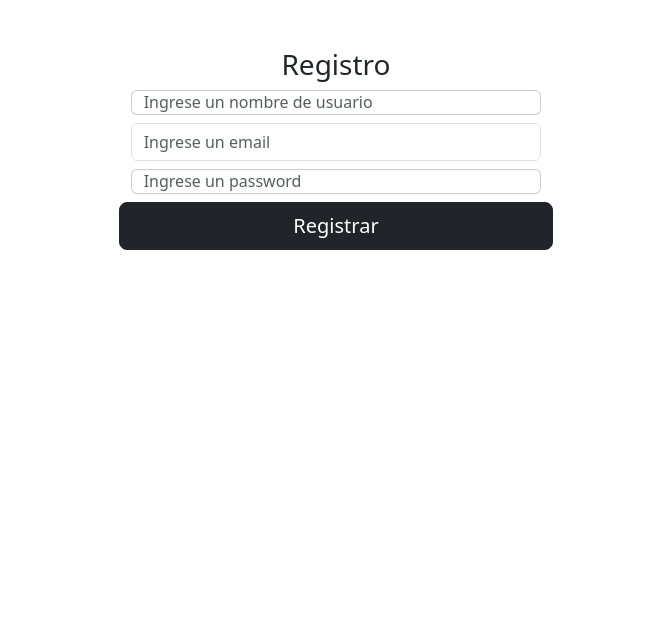
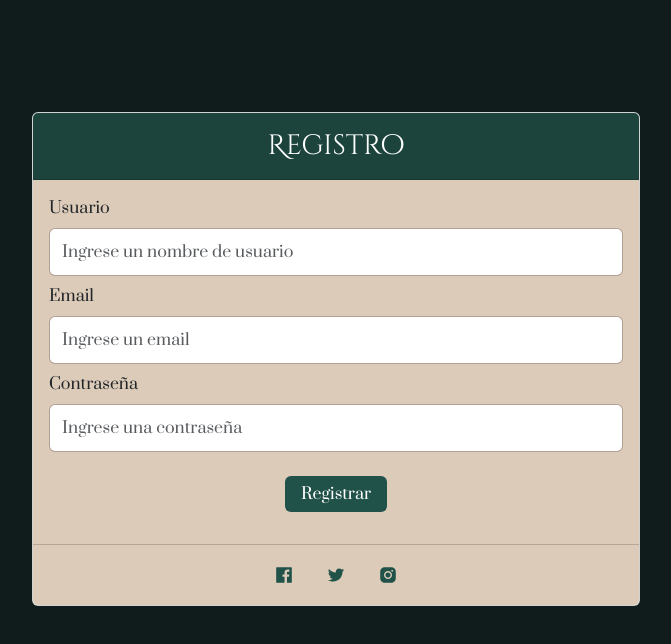
Before and after one commit to rafaortega191/rollingRestaurant-frontend, a React (Vite) app: page /signup in a window 1280 px wide. Shown: the top 644 px of the page, without its empty margins (304-975 px from the left). Built offline with nearby package versions, Linux system fonts and the light colour scheme.

Commit message:
agregue el estilo del login y del registro

```diff
--- a/package.json
+++ b/package.json
@@ -17,6 +17,7 @@
     "react-bootstrap-icons": "^1.10.3",
     "react-dom": "^18.2.0",
     "react-hook-form": "^7.45.1",
+    "react-icons": "^4.10.1",
     "react-router-dom": "^6.14.1",
     "sweetalert2": "^11.7.18",
     "sweetalert2-react-content": "^5.0.7"
--- a/src/App.css
+++ b/src/App.css
@@ -1,5 +1,9 @@
+@import url('https://fonts.googleapis.com/css2?family=Prata&display=swap');
+@import url('https://fonts.googleapis.com/css2?family=Cinzel+Decorative&family=Prata&display=swap');
+
+
+
 .app {
-    font-family: sans-serif;
     display: flex;
     align-items: center;
     justify-content: center;
@@ -7,7 +11,7 @@
     gap: 20px;
     height: 100vh;
     font-family: Cambria, Cochin, Georgia, Times, "Times New Roman", serif;
-    background-color: #f8f9fd;
+    background-color: #e6f7e6;
   }
 
   input[type="text"],
--- a/src/components/auth/Login.css
+++ b/src/components/auth/Login.css
@@ -0,0 +1,46 @@
+.titulo {
+  font-family: "Cinzel Decorative", cursive;
+  background-color: #1c443d;
+  color: #ffffff;
+}
+
+.texto_general {
+  font-family: "Prata", serif;
+  background-color: #dccbb9;
+}
+
+.mainSection {
+  height: auto;
+  width: 50%;
+}
+
+.botonIngresar {
+  background-color: #205249;
+  border: #dccbb9;
+}
+
+.botonIngresar:hover {
+  background-color: #a08070;
+}
+
+body {
+  background-color: #101c1c;
+}
+
+.botonesIconos {
+  color: #205249;
+  background-color: #dccbb9;
+  border: none;
+}
+.botonesIconos:hover {
+  background-color: #a08070; /* Cambia el color de fondo al hacer hover */
+  color: #fff;
+}
+
+
+
+input[type="email"],
+input[type="password"] {
+  height: 6vh;
+  border: 1px solid rgba(0, 0, 0, 0.2);
+}
--- a/src/components/auth/Login.jsx
+++ b/src/components/auth/Login.jsx
@@ -2,9 +2,14 @@ import { Form, Button, Container, Card } from "react-bootstrap";
 import { login } from "../../helpers/queries";
 import { useForm } from "react-hook-form";
 import Swal from "sweetalert2";
+import "./Login.css";
 import { useNavigate } from "react-router-dom";
-
-
+import {
+  AiFillFacebook,
+  AiOutlineTwitter,
+  AiFillGoogleCircle,
+  AiFillInstagram,
+} from "react-icons/ai";
 
 const Login = ({ setUsuarioLogueado }) => {
   const {
@@ -43,10 +48,12 @@ const Login = ({ setUsuarioLogueado }) => {
   };
 
   return (
-    <Container className="mainSection">
+    <Container className="mainSection d-block align-items-center justify-content-center p-3 my-5">
       <Card className="my-5">
-        <Card.Header as="h5">Login</Card.Header>
-        <Card.Body>
+        <Card.Header className="text-center titulo py-3" as="h3">
+          Login
+        </Card.Header>
+        <Card.Body className="texto_general">
           <Form onSubmit={handleSubmit(onSubmit)}>
             <Form.Group className="mb-3" controlId="formBasicEmail">
               <Form.Label>Email</Form.Label>
@@ -68,16 +75,16 @@ const Login = ({ setUsuarioLogueado }) => {
               </Form.Text>
             </Form.Group>
             <Form.Group className="mb-3" controlId="formBasicPassword">
-              <Form.Label>Password</Form.Label>
+              <Form.Label>Contraseña</Form.Label>
               <Form.Control
                 type="password"
-                placeholder="Password"
+                placeholder="Contraseña"
                 {...register("password", {
-                  required: "El password es un dato obligatorio",
+                  required: "La contraseña es un dato obligatorio",
                   pattern: {
                     value: /^(?=\w*\d)(?=\w*[A-Z])(?=\w*[a-z])\S{8,16}$/,
                     message:
-                      "El password debe tener entre 8 y 16 caracteres, al menos un dígito, al menos una minúscula y al menos una mayúscula.",
+                      "La contraseña debe tener entre 8 y 16 caracteres, al menos un dígito, al menos una minúscula y al menos una mayúscula.",
                   },
                 })}
               />
@@ -85,11 +92,37 @@ const Login = ({ setUsuarioLogueado }) => {
                 {errors.password?.message}
               </Form.Text>
             </Form.Group>
-            <Button variant="primary" type="submit">
-              Ingresar
-            </Button>
+            <div className="d-flex justify-content-center">
+              <Button className="botonIngresar px-3 my-3" type="submit">
+                Ingresar
+              </Button>
+            </div>
           </Form>
         </Card.Body>
+        <Card.Footer className="texto_general">
+          <div
+            className="d-flex justify-content-center mx-auto "
+            style={{ width: "40%" }}
+          >
+            <Button
+              className="m-1 botonesIconos"
+            >
+              <AiFillFacebook size="20" />
+            </Button>
+
+            <Button
+              className="m-1 botonesIconos"
+            >
+              <AiOutlineTwitter size="20" />
+            </Button>
+
+            <Button
+              className="m-1 botonesIconos"
+            >
+              <AiFillInstagram size="20" />
+            </Button>
+          </div>
+        </Card.Footer>
       </Card>
     </Container>
   );
--- a/src/components/auth/Registro.css
+++ b/src/components/auth/Registro.css
@@ -0,0 +1,47 @@
+.titulo {
+  font-family: "Cinzel Decorative", cursive;
+  background-color: #1c443d;
+  color: #ffffff;
+}
+
+.texto_general {
+  font-family: "Prata", serif;
+  background-color: #dccbb9;
+}
+
+.mainSection {
+  height: auto;
+  width: 50%;
+}
+
+.botonIngresar {
+  background-color: #205249;
+  border: #dccbb9;
+}
+
+.botonIngresar:hover {
+  background-color: #a08070;
+}
+
+body {
+  background-color: #101c1c;
+}
+
+.botonesIconos {
+  color: #205249;
+  background-color: #dccbb9;
+  border: none;
+}
+.botonesIconos:hover {
+  background-color: #a08070; /* Cambia el color de fondo al hacer hover */
+  color: #fff;
+}
+
+
+
+input[type="email"],
+input[type="text"],
+input[type="password"] {
+  height: 6vh;
+  border: 1px solid rgba(0, 0, 0, 0.2);
+}
--- a/src/components/auth/Registro.jsx
+++ b/src/components/auth/Registro.jsx
@@ -1,8 +1,16 @@
-import { Button, Form } from "react-bootstrap";
 import { signup } from "../../helpers/queries";
 import { useForm } from "react-hook-form";
+import Swal from "sweetalert2";
+import "./Registro.css";
+
+import { Form, Button, Container, Card } from "react-bootstrap";
 import { useNavigate } from "react-router-dom";
-import Swal from "sweetalert2";
+import {
+  AiFillFacebook,
+  AiOutlineTwitter,
+  AiFillGoogleCircle,
+  AiFillInstagram,
+} from "react-icons/ai";
 
 const Registro = ({ setUsuarioLogueado }) => {
   const {
@@ -41,10 +49,140 @@ const Registro = ({ setUsuarioLogueado }) => {
   };
 
   return (
-    <div className="mt-5 mainSection">
-      <h3 className="text-center">Registro</h3>
+    <Container className="mainSection d-block align-items-center justify-content-center p-3 my-5">
+      <Card className="my-5">
+        <Card.Header className="text-center titulo py-3" as="h3">
+          Registro
+        </Card.Header>
+        <Card.Body className="texto_general">
+          {/* <Form onSubmit={handleSubmit(onSubmit)}>
+            <Form.Group className="mb-3" controlId="formBasicEmail">
+              <Form.Label>Email</Form.Label>
+              <Form.Control
+                type="email"
+                placeholder="Ingrese un email"
+                {...register("email", {
+                  required: "El email es un dato obligatorio",
+                  pattern: {
+                    value:
+                      /^[a-z0-9!#$%&'*+/=?^_`{|}~-]+(?:\.[a-z0-9!#$%&'*+/=?^_`{|}~-]+)*@(?:[a-z0-9](?:[a-z0-9-]*[a-z0-9])?\.)+[a-z0-9](?:[a-z0-9-]*[a-z0-9])?$/,
+                    message:
+                      "El email debe cumplir con el formato mail@dominio.com",
+                  },
+                })}
+              />
+              <Form.Text className="text-danger">
+                {errors.email?.message}
+              </Form.Text>
+            </Form.Group>
+            <Form.Group className="mb-3" controlId="formBasicPassword">
+              <Form.Label>Password</Form.Label>
+              <Form.Control
+                type="password"
+                placeholder="Password"
+                {...register("password", {
+                  required: "El password es un dato obligatorio",
+                  pattern: {
+                    value: /^(?=\w*\d)(?=\w*[A-Z])(?=\w*[a-z])\S{8,16}$/,
+                    message:
+                      "El password debe tener entre 8 y 16 caracteres, al menos un dígito, al menos una minúscula y al menos una mayúscula.",
+                  },
+                })}
+              />
+              <Form.Text className="text-danger">
+                {errors.password?.message}
+              </Form.Text>
+            </Form.Group>
+            <div className="d-flex justify-content-center">
+              <Button className="botonIngresar" type="submit">
+                Ingresar
+              </Button>
+            </div>
+          </Form> */}
+          <Form onSubmit={handleSubmit(onSubmit)}>
+            <Form.Group className="mb-2">
+            <Form.Label>Usuario</Form.Label>
+              <Form.Control
+                type="text"
+                placeholder="Ingrese un nombre de usuario"
+                {...register("nombre", {
+                  required: "El nombre  es un dato obligatorio",
+                })}
+              />
+            </Form.Group>
+            <Form.Group className="mb-2">
+            <Form.Label>Email</Form.Label>
+              <Form.Control
+                placeholder="Ingrese un email"
+                type="email"
+                {...register("email", {
+                  required: "El email es un dato obligatorio",
+                  pattern: {
+                    value:
+                      /^[a-z0-9!#$%&'*+/=?^_`{|}~-]+(?:\.[a-z0-9!#$%&'*+/=?^_`{|}~-]+)*@(?:[a-z0-9](?:[a-z0-9-]*[a-z0-9])?\.)+[a-z0-9](?:[a-z0-9-]*[a-z0-9])?$/,
+                    message:
+                      "El email debe cumplir con el formato mail@dominio.com",
+                  },
+                })}
+              />
+            </Form.Group>
+            <Form.Group className="mb-2">
+            <Form.Label>Contraseña</Form.Label>
+              <Form.Control
+                type="password"
+                placeholder="Ingrese una contraseña"
+                {...register("password", {
+                  required: "La contraseña es un dato obligatorio",
+                  pattern: {
+                    value: /^(?=\w*\d)(?=\w*[A-Z])(?=\w*[a-z])\S{8,16}$/,
+                    message:
+                      "La contraseña debe tener entre 8 y 16 caracteres, al menos un dígito, al menos una minúscula y al menos una mayúscula.",
+                  },
+                })}
+              />
+            </Form.Group>
+
+            <div className="d-flex justify-content-center">
+              <Button className="botonIngresar px-3 my-3" type="submit">
+                Registrar
+              </Button>
+            </div>
+
+          </Form>
+        </Card.Body>
+        <Card.Footer className="texto_general">
+          <div
+            className="d-flex justify-content-center mx-auto "
+            style={{ width: "40%" }}
+          >
+            <Button
+              className="m-1 botonesIconos"
+            >
+              <AiFillFacebook size="20" />
+            </Button>
+
+            <Button
+              className="m-1 botonesIconos"
+            >
+              <AiOutlineTwitter size="20" />
+            </Button>
+
+            <Button
+              className="m-1 botonesIconos"
+            >
+              <AiFillInstagram size="20" />
+            </Button>
+          </div>
+        </Card.Footer>
+      </Card>
+    </Container>
+  );
+
+  return (
+    <div className="mt-5 mainSection d-block align-items-center justify-content-center p-3 my-5">
+      <h3 className="text-center titulo">Registro</h3>
       <div className="row justify-content-center">
-        <div className="col-12 col-sm-8 col-md-6 col-xl-4">
+        <div className="col-12 col-sm-8 col-md-6 col-xl-4 texto_general">
           <Form onSubmit={handleSubmit(onSubmit)}>
             <Form.Group className="mb-2">
               <Form.Control
```
Also changed, not shown: 1 other file (tests, documents, lock files or other folders).
